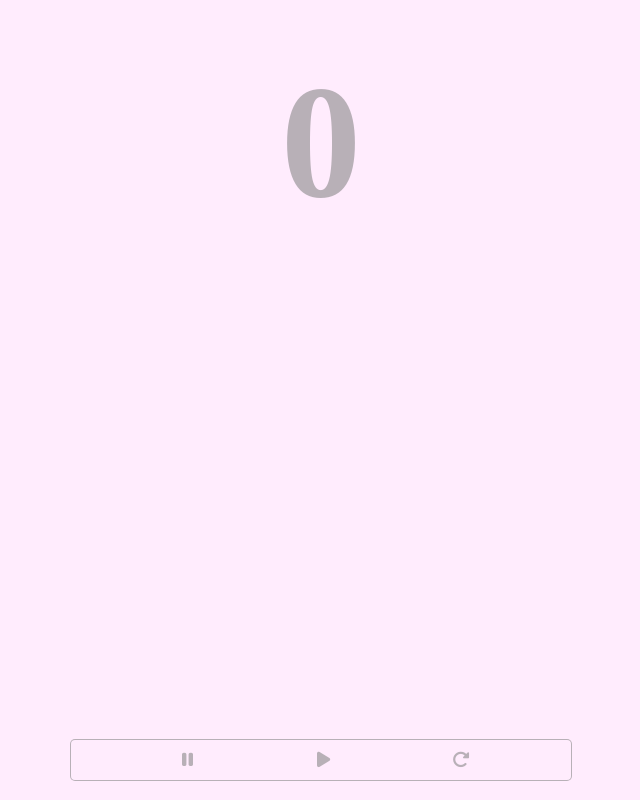
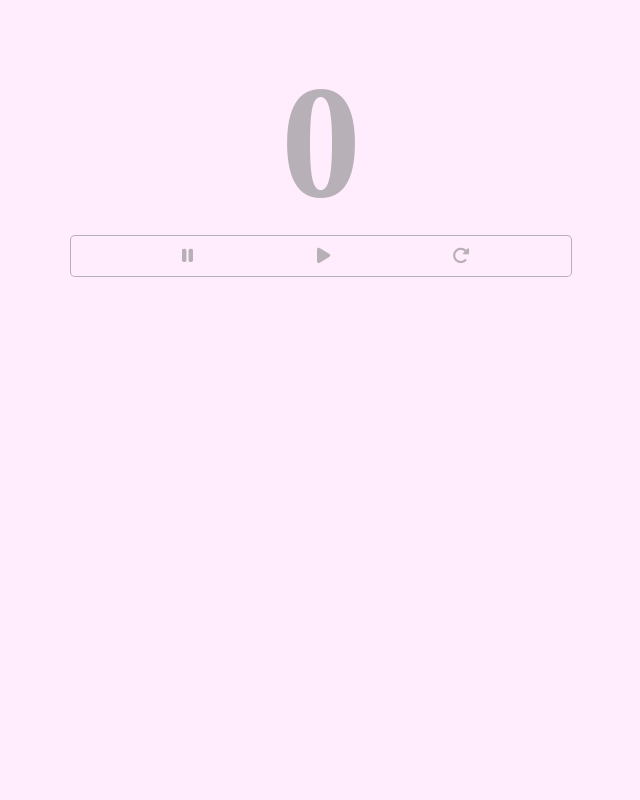
Before and after one commit to monty-cristo/Bubble-Generator, a plain HTML site: page index.html in a window 1280 px wide. Shown: the whole page, without its empty margins (319-959 px from the left). Drawn offline with Linux system fonts and the light colour scheme.

Commit message:
an other try

```diff
--- a/index.css
+++ b/index.css
@@ -1,5 +1,5 @@
 body {
-  height: 100svh;
+  max-height: 100svh;
   cursor: crosshair;
   margin: 0 auto;
   background: rgb(255, 236, 253);
```
